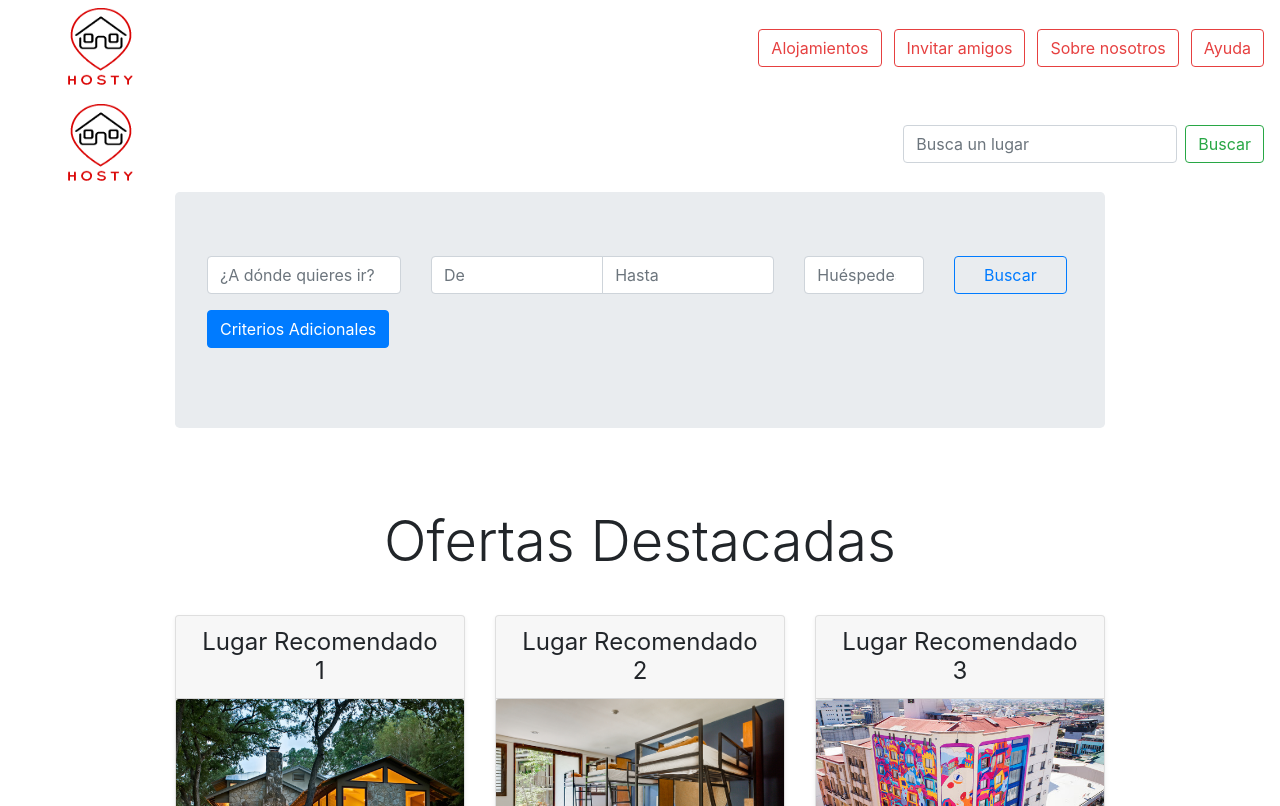
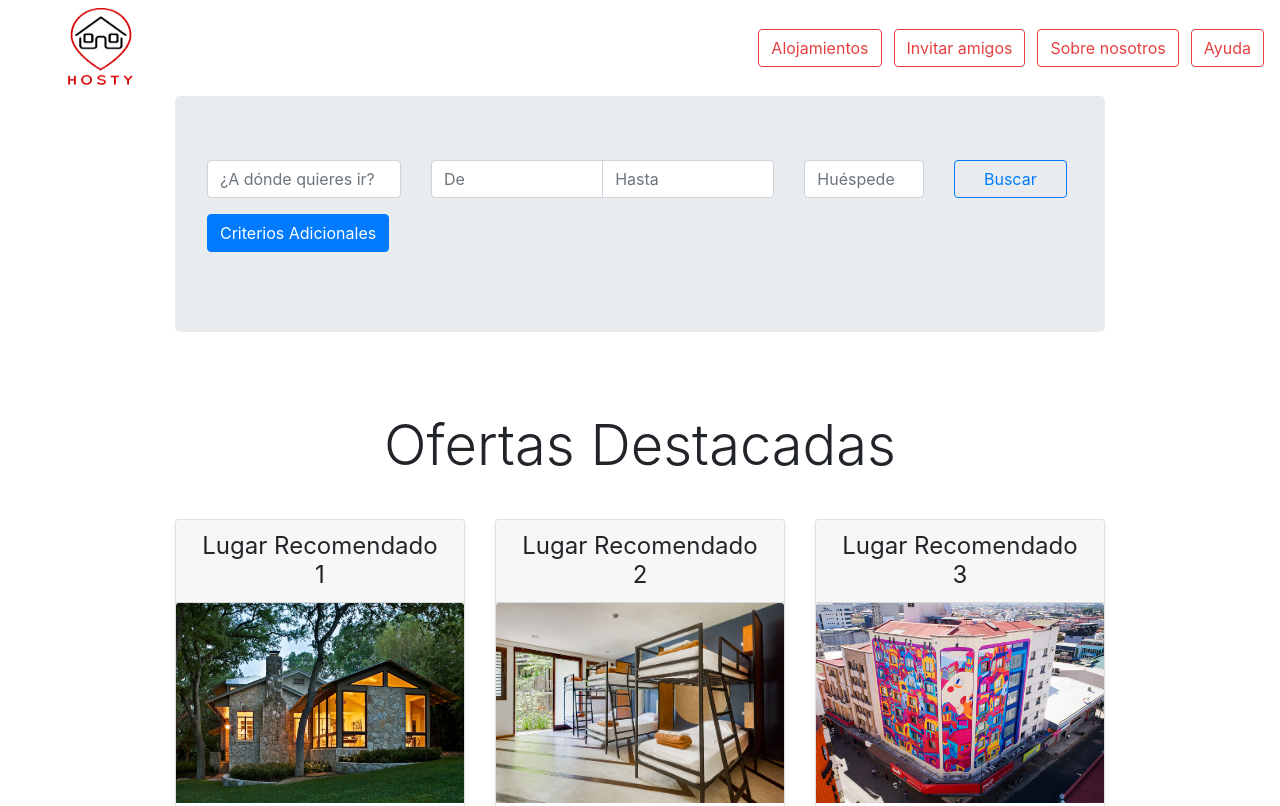
Before and after one commit to joseca9724/Proyecto1_Lenguajes, a plain HTML site: page docs/index.html in a window 1280 px wide. Shown: the top 806 px of the page. Drawn offline with nearby package versions, Linux system fonts and the light colour scheme.

Commit message:
Index
acomodo

```diff
--- a/docs/index.html
+++ b/docs/index.html
@@ -10,19 +10,6 @@
 		<link href="css/principal.css" rel="stylesheet">
 		<link href="css/estilos.css" rel="stylesheet">
 		<!--<link href="css/bootstrap.css" rel="stylesheet">-->
-	</head>
-	<body>
-		<nav class="navbar navbar-light bg-white">
-			<a href="index.html">
-                <img src="img/logo.png" style="margin-left: 50px;" width="70" height="80">
-            </a>
-			<form class="form-inline">
-				<button id="btnAloj" class="btn btn-outline-primary" type="submit" style="margin-right: 0.75em;">Alojamientos</button>
-				<button id="btnFriends" class="btn btn-outline-primary" type="submit" style="margin-right: 0.75em;">Invitar amigos</button>
-				<button id="btnAboutUs" class="btn btn-outline-primary" type="submit" style="margin-right: 0.75em;">Sobre nosotros</button>
-				<button id="btnHelp" class="btn btn-outline-primary" type="submit">Ayuda</button>
-			</form>
-		</nav>
 
 	<!-- Bootstrap core CSS -->
 	<link rel="stylesheet" href="https://stackpath.bootstrapcdn.com/bootstrap/4.5.0/css/bootstrap.min.css"
@@ -38,8 +25,10 @@
 			<img src="img/logo.png" style="margin-left: 50px;" width="70" height="80">
 		</a>
 		<form class="form-inline">
-			<input class="form-control mr-sm-2" type="search" placeholder="Busca un lugar" aria-label="Search">
-			<button class="btn btn-outline-success my-2 my-sm-0" type="submit">Buscar</button>
+			<button id="btnAloj" class="btn btn-outline-primary" type="submit" style="margin-right: 0.75em;">Alojamientos</button>
+			<button id="btnFriends" class="btn btn-outline-primary" type="submit" style="margin-right: 0.75em;">Invitar amigos</button>
+			<button id="btnAboutUs" class="btn btn-outline-primary" type="submit" style="margin-right: 0.75em;">Sobre nosotros</button>
+			<button id="btnHelp" class="btn btn-outline-primary" type="submit">Ayuda</button>
 		</form>
 	</nav>
 
```
